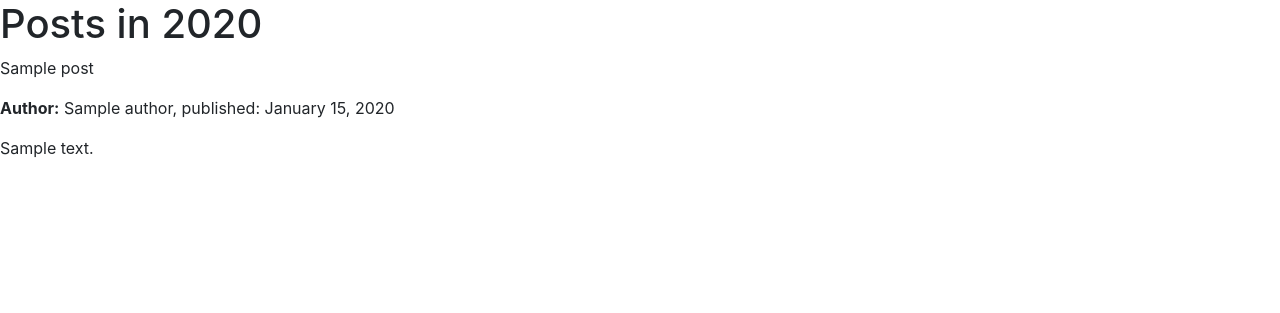
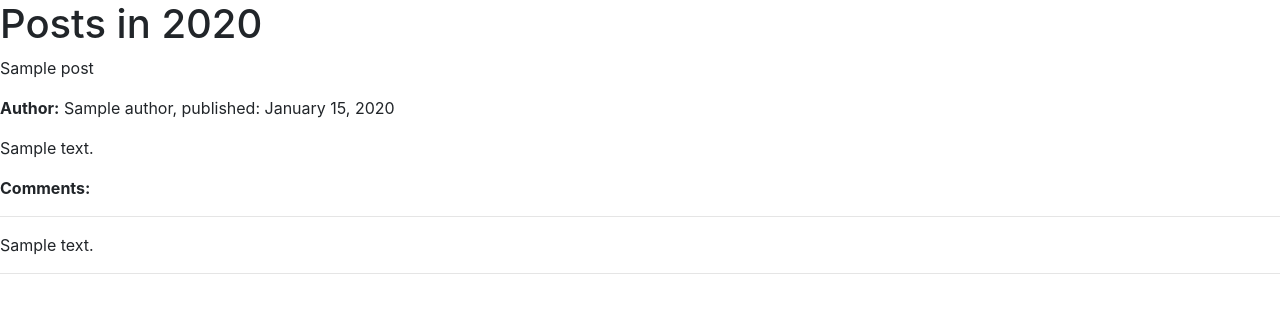
Before and after one commit to kkosiba/blog-django, a Django app: template blog/templates/blog/years_archive.html in a window 1280 px wide. Shown: the top 313 px of the page. Run offline with Django 3.2, Linux system fonts and the light colour scheme; tables that the repository leaves empty hold one stand-in row (values such as "Sample post"); the template is opened without the code that fills it: values that come from a table or form of the project are taken from there, most other values are stand-ins (such as "Sample title", 1, 10 or a date in 2020); some libraries are stand-ins or nearby versions.

Commit message:
Added comment visibility

```diff
--- a/blog/templates/blog/years_archive.html
+++ b/blog/templates/blog/years_archive.html
@@ -11,6 +11,14 @@
         <p>{{ post.title }}</p>
         <p><strong>Author:</strong> {{ post.author.name }}, published: {{ post.created|date:"F j, Y" }}</p>
         <p>{{ post.content }}</p>
+        <p><strong>Comments:</strong></p>
+        <hr>
+        {% for comment in lst_of_comments %}
+            <p> {{ comment.com_content }} </p>
+            <hr>
+        {% empty %}
+            <p>No comments yet</p>
+        {%endfor %}
     {% empty %}
         <p>No posts in {{ year }}</p>
     {% endfor %}
```
